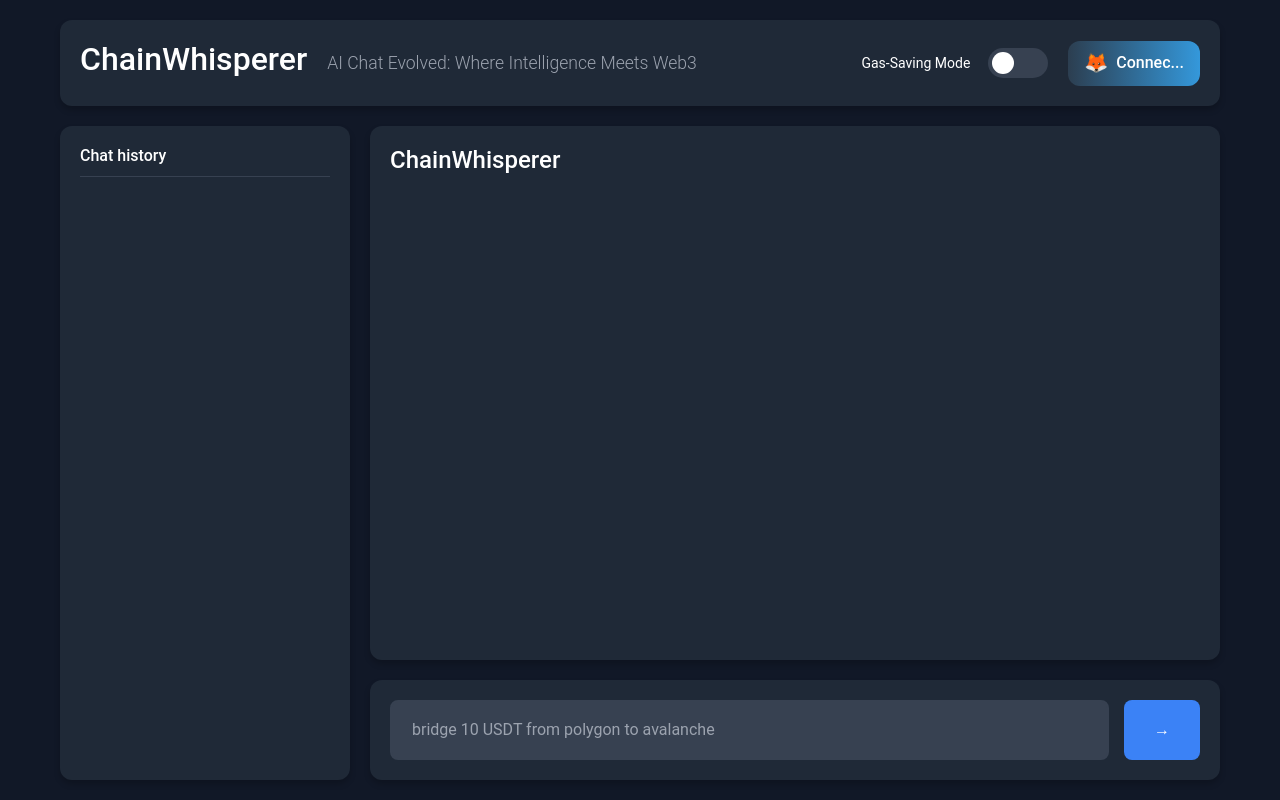
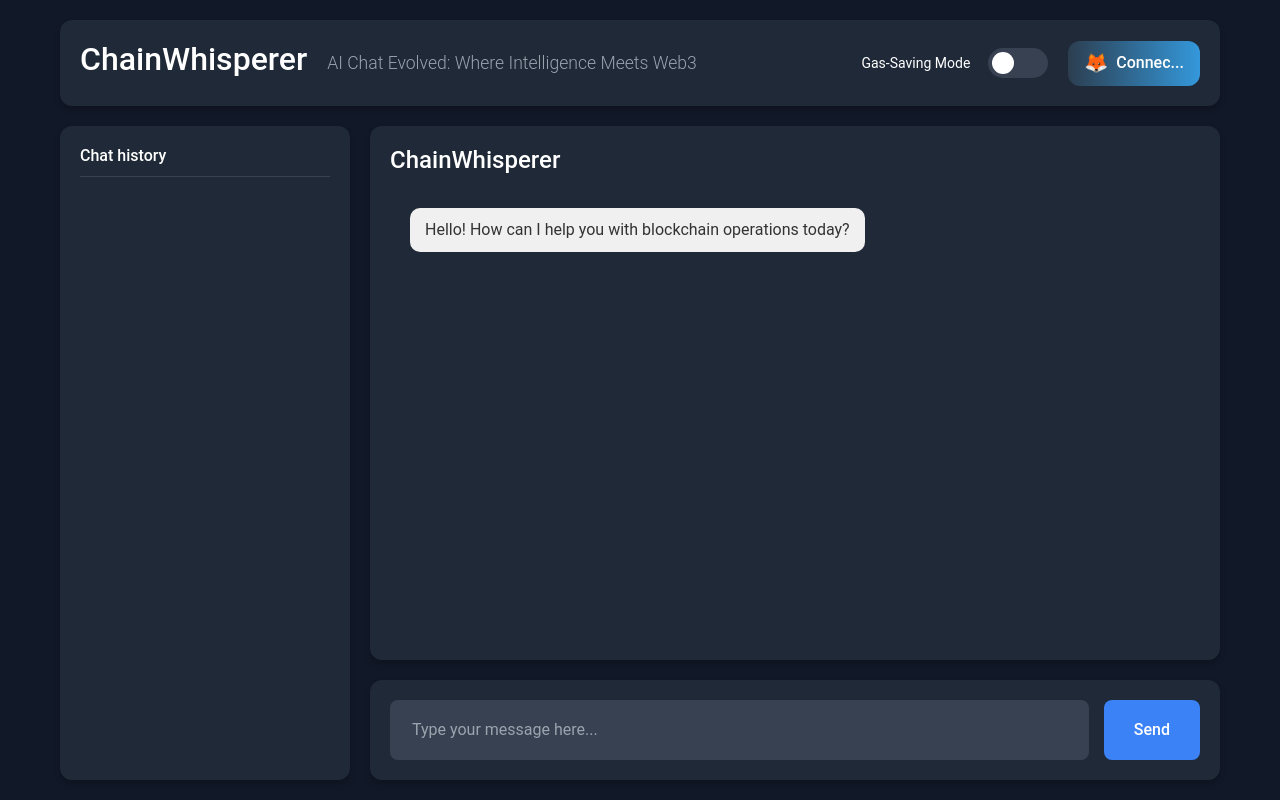
Before and after one commit to jitinchekka/ChainWhisperer, a React (Create React App) app: page / in a window 1280 px wide. Built offline with nearby package versions, Linux system fonts and the light colour scheme; what react-moralis, web3uikit would draw is missing.

Commit message:
Chat history store and submit on enter key

```diff
--- a/src/App.css
+++ b/src/App.css
@@ -87,31 +87,34 @@
 }
 
 .message {
-  margin-bottom: 15px;
-  padding: 15px;
-  border-radius: 12px;
-  max-width: 70%;
-  position: relative;
+  padding: 10px 15px;
+  margin: 5px 0;
+  border-radius: 10px;
+  max-width: 80%;
 }
 
 .message.user {
-  background-color: #3b82f6;
+  background-color: #007bff;
   color: white;
-  align-self: flex-end;
+  margin-left: auto;
 }
 
-.message.bot {
-  background-color: #374151;
-  color: #fff;
-  align-self: flex-start;
+.message.assistant {
+  background-color: #f0f0f0;
+  color: #333;
+  margin-right: auto;
 }
 
-.timestamp {
-  font-size: 12px;
-  color: #9ca3af;
-  position: absolute;
-  bottom: -20px;
-  right: 10px;
+.message-content {
+  word-wrap: break-word;
+}
+
+.messages {
+  display: flex;
+  flex-direction: column;
+  padding: 20px;
+  overflow-y: auto;
+  max-height: calc(100vh - 200px);
 }
 
 .inputGPT {
--- a/src/App.js
+++ b/src/App.js
@@ -826,10 +826,15 @@ function App() {
       4. LOGS
           You need to issue this command to Get Event Logs.
 
+      If the user's input is missing any required parameters for BRIDGE (amount, fromChain, or toChain), respond with "ASK_USER: What is the {missing_parameter}?"
+
       You can only issue these commands as outputs where all parameters must be always within the single quotes. And no need to explain anything, where the format of the commands should be followed strictly.
       Example - 1:
       Input: Bridge 10 UDST from etherium to Solona
-        Output: BRIDGE '10' 'etherium' 'Solona'
+      Output: BRIDGE '10' 'etherium' 'Solona' 'NONE'
+      Example - 2:
+      Input: Bridge from ethereum to solana
+      Output: ASK_USER: What amount would you like to bridge?
       `;
 
     const requestOptions = {
@@ -845,7 +850,7 @@ function App() {
         },
         contents: {
           parts: {
-            text: `Input: ${objective}\nOutput:` // "BRIDGE '10' 'etherium' 'Solona'"
+            text: `Input: ${objective}\nOutput:`
           }
         }
       }),
@@ -1188,12 +1193,42 @@ function App() {
     }
   }
   const [obj, setObj] = useState("");
+  const [chatMessages, setChatMessages] = useState([{
+    role: 'assistant',
+    content: 'Hello! How can I help you with blockchain operations today?'
+  }]);
+
   const performGPTAction = async (Objective) => {
     console.log("Objective: ", Objective);
     setObj(Objective);
+
+    // Add user message to chat
+    setChatMessages(prev => [...prev, {
+      role: 'user',
+      content: Objective
+    }]);
+
     let actionCommand = await askGPT(Objective);
     console.log("GPT's response: ", actionCommand);
+
+    // Check if we need to ask for more information
+    if (actionCommand.startsWith("ASK_USER:")) {
+      // Add the follow-up question to the chat UI
+      setChatMessages(prev => [...prev, {
+        role: 'assistant',
+        content: actionCommand.replace("ASK_USER:", "").trim()
+      }]);
+      return;
+    }
+
+    // If we have all the information, perform the action
     performAction(actionCommand);
+
+    // Add the action confirmation to the chat
+    setChatMessages(prev => [...prev, {
+      role: 'assistant',
+      content: `Processing your request: ${actionCommand}`
+    }]);
   };
 
   const currentTimestamp = new Date();
@@ -1254,9 +1289,9 @@ function App() {
             <h5>Chat history</h5>
             <div className="cards">
               {consoleData.map((element, index) => (
-                <div className="card">
+                <div className="card" key={index}>
                   <p>User: {obj}</p>
-                  <p>Respose: {element}</p>
+                  <p>Response: {element}</p>
                 </div>
               ))}
             </div>
@@ -1269,11 +1304,13 @@ function App() {
                 </div>
                 <div className="chat">
                   <div className="messages">
-                    {consoleData && (
-                      <div className="console" style={{ overflow: "hidden" }}>
-                        <div>{consoleData[0]}</div>
+                    {chatMessages.map((message, index) => (
+                      <div key={index} className={`message ${message.role}`}>
+                        <div className="message-content">
+                          {message.content}
                         </div>
-                    )}
+                      </div>
+                    ))}
                   </div>
                 </div>
               </div>
--- a/src/components/GPTInput.js
+++ b/src/components/GPTInput.js
@@ -2,29 +2,32 @@ import React, { useState } from "react";
 import "../App.css";
 
 function GPTInput({ onAskGPT }) {
-  const [inputObjective, setInputValue] = useState("");
+  const [inputValue, setInputValue] = useState("");
 
-  const handleInputChange = (event) => {
-    setInputValue(event.target.value);
+  const handleSubmit = () => {
+    if (inputValue.trim()) {
+      onAskGPT(inputValue);
+      setInputValue("");
+    }
+  };
+
+  const handleKeyPress = (e) => {
+    if (e.key === "Enter" && !e.shiftKey) {
+      e.preventDefault();
+      handleSubmit();
+    }
   };
 
   return (
     <div className="inputGPT">
       <input
         type="text"
-        value={inputObjective}
-        onChange={handleInputChange}
-        id="inputField"
-        placeholder="bridge 10 USDT from polygon to avalanche"
+        value={inputValue}
+        onChange={(e) => setInputValue(e.target.value)}
+        onKeyPress={handleKeyPress}
+        placeholder="Type your message here..."
       />
-      <button
-        id="actionButton"
-        onClick={() => {
-          onAskGPT(inputObjective);
-        }}
-      >
-        &rarr;
-      </button>
+      <button onClick={handleSubmit}>Send</button>
     </div>
   );
 }
```
Also changed, not shown: 1 other file (tests, documents, lock files or other folders). Lines whose indentation alone changed are shown as unchanged.
